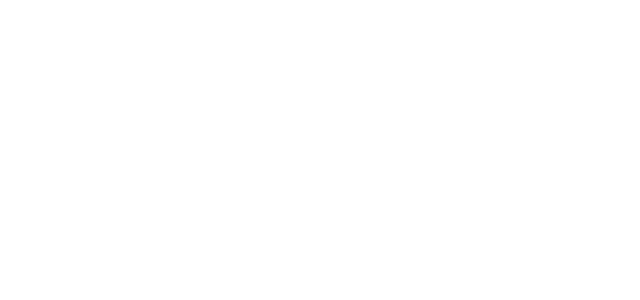
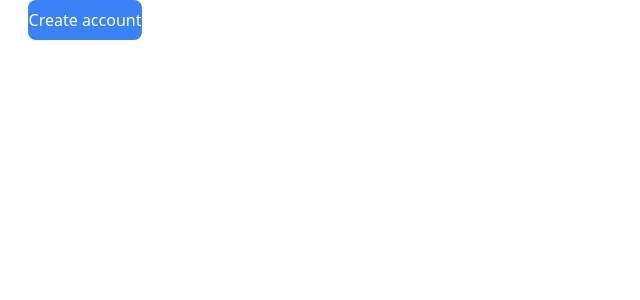
Before and after one commit to jraay12/payroll-front, a React (Create React App) app in the folder my-app/: page /Create in a window 1280 px wide. Before the commit this address had no page. Shown: the top 300 px of the page, without its empty margins (0-640 px from the left). Built offline with nearby package versions, Linux system fonts and the light colour scheme.

Commit message:
feat: Added modal window for adding user

```diff
--- a/my-app/src/App.js
+++ b/my-app/src/App.js
@@ -2,12 +2,15 @@ import logo from "./logo.svg";
 import "./App.css";
 import Login from "./screens/Login";
 import Dashboard from "./screens/dashboard";
+import AddUser from "./screens/AddUser";
 import { Routes, Route } from "react-router-dom";
+
 function App() {
   return (
     <Routes>
       <Route path="/login" element={<Login />} />
       <Route path="/" element={<Dashboard />}/>
+      <Route path="/Create" element={<AddUser />} />
     </Routes>
   );
 }
--- a/my-app/src/components/Button.js
+++ b/my-app/src/components/Button.js
@@ -2,8 +2,8 @@ import React from "react";
 
 const Button = (props) => {
   return (
-    <div className="flex justify-center h-[40px] bg-blue-500 mx-5 rounded-sm text-white font-medium hover:bg-blue-200 hover:cursor-pointer">
-      <button type={props.type} onClick={props.onClick} className="border-none">{props.label}</button>
+    <div className="flex justify-center h-full bg-blue-500 mx-5 rounded-lg text-white font-medium hover:bg-blue-200 hover:cursor-pointer">
+      <button type={props.type} onClick={props.onClick} className="border-none w-full">{props.label}</button>
     </div>
   );
 };
--- a/my-app/src/components/Input.js
+++ b/my-app/src/components/Input.js
@@ -2,17 +2,20 @@ import React from "react";
 
 const Input = (props) => {
   return (
-    <div className="border-2 border-black mx-5 rounded-md h-[40px] flex items-center">
+    <div className="flex flex-col justify-start gap-1">
+      <label className="font-bold  text-lg ml-[20px]">{props.label}</label>
+      <div className="border-4 border-black mx-5 rounded-lg h-[40px] flex items-center">
         <input
           type={props.type}
           name={props.name}
-        value = {props.value}
+          value={props.value}
           onChange={props.onChange}
           id={props.id}
           placeholder={props.placeholder}
           className="w-full px-4 h-full"
         ></input>
       </div>
+    </div>
   );
 };
 
--- /dev/null
+++ b/my-app/src/components/Modal.js
@@ -0,0 +1,26 @@
+import React from "react";
+import Input from "./Input";
+import Button from "./Button";
+const Modal = (props) => {
+  return (
+    <div>
+      <div className="flex flex-col items-center h-[600px] w-[400px] bg-blue-400 drop-shadow-2xl shadow-2xl gap-10 rounded-2xl">
+        <label className="font-bold mt-4 text-2xl">Add User</label>
+        <div className="w-full mx-4 flex flex-col gap-4">
+          <Input placeholder="John Ray" label="Name" type ='name' />
+          <Input placeholder="John@gmail.com" label="Email" type='email'/>
+          <Input label="Password" type='password'/>
+          <Input label="Confirm Password" type='password'/>
+          <div className="h-[40px] mt-2">
+            <Button label="Create" />
+          </div>
+          <div className="h-[40px] mt-2 w-full">
+            <Button onClick= {props.onClick} label ='Cancel'/>
+          </div>
+        </div>
+      </div>
+    </div>
+  );
+};
+
+export default Modal;
--- /dev/null
+++ b/my-app/src/screens/AddUser.js
@@ -0,0 +1,24 @@
+import React from "react";
+import Button from "../components/Button";
+import { useState } from "react";
+import Modal from "../components/Modal";
+const AddUser = () => {
+  const [openModal, setOpenModal] = useState(false);
+  return (
+    <div className="flex">
+      <div className="h-[40px] w-[170px] px-2">
+        <Button
+          label="Create account"
+          onClick={() => {
+            setOpenModal(true);
+          }}
+        />
+        <div className="">
+          {openModal && <Modal onClick={() => setOpenModal(false)} />}
+        </div>
+      </div>
+    </div>
+  );
+};
+
+export default AddUser;
--- a/my-app/src/screens/Login.js
+++ b/my-app/src/screens/Login.js
@@ -61,7 +61,9 @@ function Login() {
                     onChange={(e) => setPassword(e.target.value)}
                     placeholder="Password"
                   />
+                  <div className="h-[40px]">
                   <Button type="submit" label="Login" onClick={handleSubmit} />
+                  </div>
                 </div>
               </form>
             </div>
--- a/my-app/src/screens/dashboard.js
+++ b/my-app/src/screens/dashboard.js
@@ -1,8 +1,8 @@
 import React from 'react'
-
+import AddUser from './AddUser'
 const dashboard = () => {
   return (
-    <div>dashboard</div>
+    <div><AddUser/></div>
   )
 }
 
```
Lines whose indentation alone changed are shown as unchanged.
